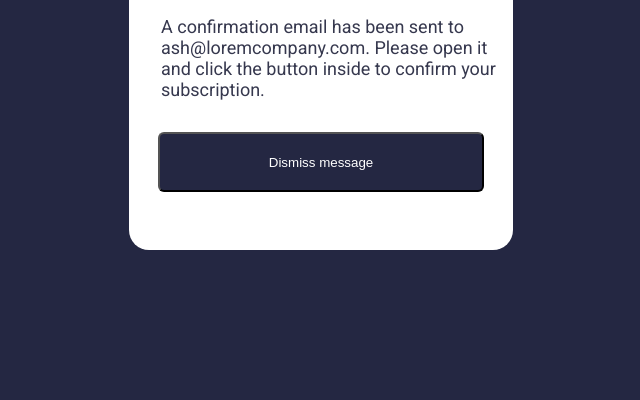
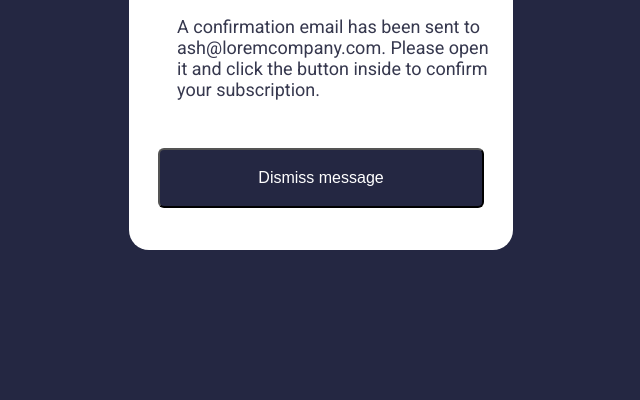
Before and after one commit to senabytes/NEWSLETTER, a plain HTML site: page success.html in a window 1280 px wide. Shown: the part 400-800 px from the top of the page, without its empty margins (319-959 px from the left). Drawn offline with Linux system fonts and the light colour scheme.

Commit message:
Ajuste no CSS

```diff
--- a/STYLES/style.css
+++ b/STYLES/style.css
@@ -211,6 +211,7 @@ label {
     font-size: 18px;
     font-weight: 400;
     margin-left: 2rem;
+    padding: 1rem;
 }
 
 #dismiss {
@@ -222,6 +223,7 @@ label {
     color: hsl(0, 0%, 100%);
     text-align: center;
     justify-content: center;
+    font-size: 16px;
 }
 
 #dismiss:hover {
```
